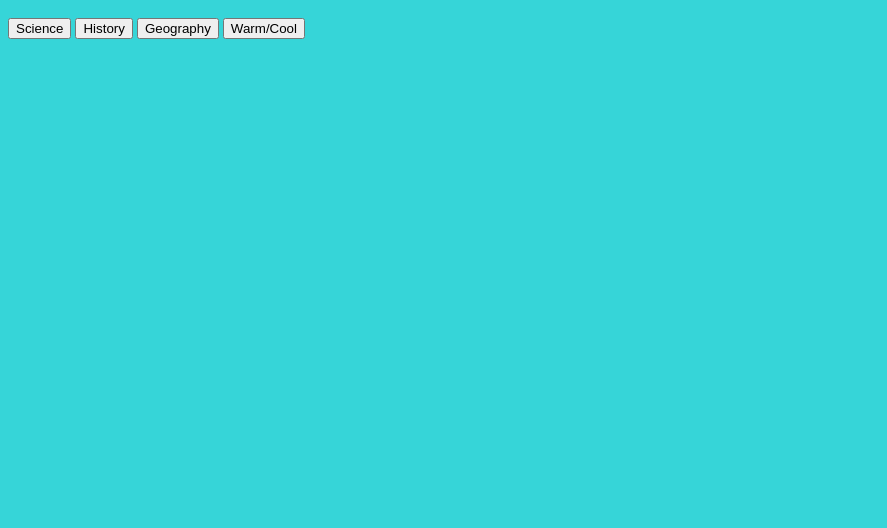
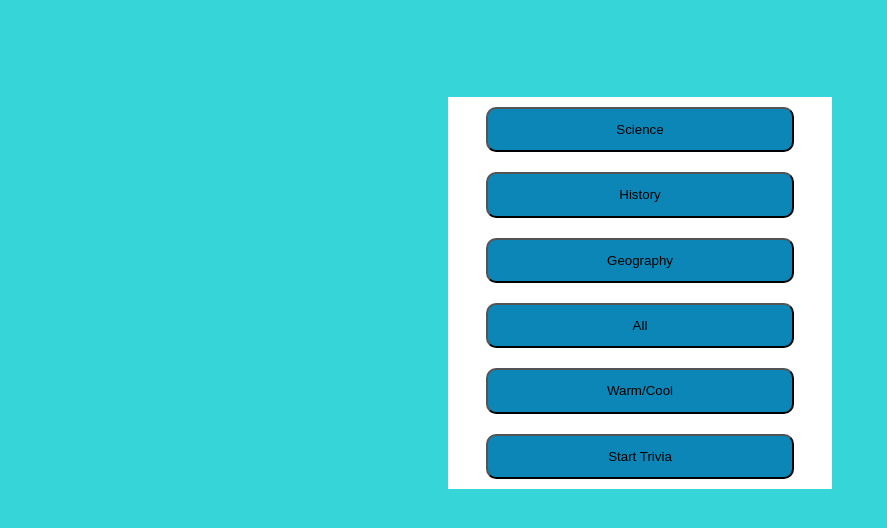
Before and after one commit to staten-island-tech/vite-project-uni897, a website built with Vite: page vite-project/index.html in a window 1280 px wide. Shown: the part 48-576 px from the top of the page, without its empty margins (0-887 px from the left). Built offline with nearby package versions, Linux system fonts and the light colour scheme.

Commit message:
skjfsjdf

```diff
--- a/vite-project/index.html
+++ b/vite-project/index.html
@@ -6,11 +6,15 @@
   </head>
   <body class="blue">
     <h1 class="title">Trivia Game</h1>
-    <button class="sci">Science</button>
-    <button class="his">History</button>
-    <button class="geo">Geography</button>
+    <section class="container">
+      <button class="btn">Science</button>
+      <button class="btn">History</button>
+      <button class="btn">Geography</button>
+      <button class="btn">All</button>
+      <button class="btn">Warm/Cool</button>
+      <button class="btn" data-type="change">Start Trivia</button>
+    </section>
 
-    <button class="waol">Warm/Cool</button>
     <script type="module" src="src/main.js"></script>
   </body>
 </html>
--- a/vite-project/src/main.js
+++ b/vite-project/src/main.js
@@ -10,28 +10,14 @@ button.addEventListener('click', () => {
 });
 
 
-document.querySelector(".waol").addEventListener("click", function () {
+document.querySelector(".btn").addEventListener("click", function () {
+  if(event.target.closest('btn').getAttribute('data-type') === "change"){
     if (document.body.classList.contains("blue")) {
       document.body.classList.add("purple");
       document.body.classList.remove("blue");
-  } else {
+    }else {
       document.body.classList.add("blue");
       document.body.classList.remove("purple");
     }
-});
-
-//trivia page js
-document.querySelector(".wol").addEventListener("click", function () {
-  console.log("ochen da")
-  if (document.body.classList.contains("blue")) {
-    document.body.classList.add("purple");
-    document.body.classList.remove("blue");
-  } else {
-    document.body.classList.add("blue");
-    document.body.classList.remove("purple");
   }
 });
-
-const questions = [
-  {type: "sci", question: "What's the chemical formula for carbon dioxide?", answers:""}
-]
--- a/vite-project/src/style.css
+++ b/vite-project/src/style.css
@@ -33,3 +33,22 @@ body {
 .title{
   text-align: center;
 }
+
+.container{
+  margin: 0 auto;
+  margin-top: 100px;
+  background-color: white;
+  display: flex;
+  align-items: center;
+  flex-direction: column;
+  width: 30vw;
+  height: 50%;
+}
+
+.btn{
+  background-color: var(--primary);
+  border-radius: 10px;
+  margin: 10px;
+  height: 100%;
+  width: 80%;
+}
```
Also changed, not shown: vite-project/src/page2.js (added, +17 -0 lines), vite-project/trivia.html (+1 -1 lines). Lines whose indentation alone changed are shown as unchanged.
